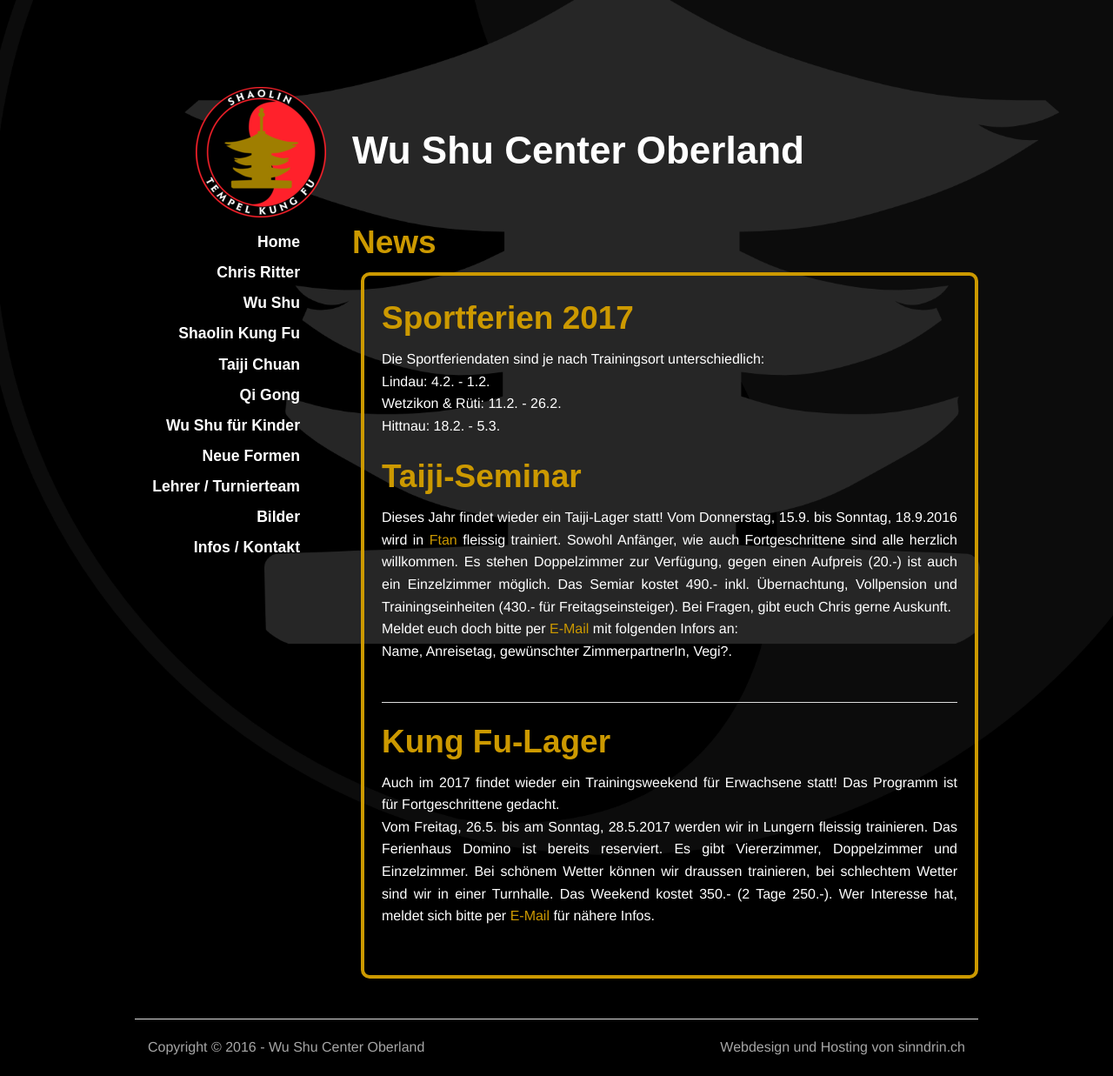
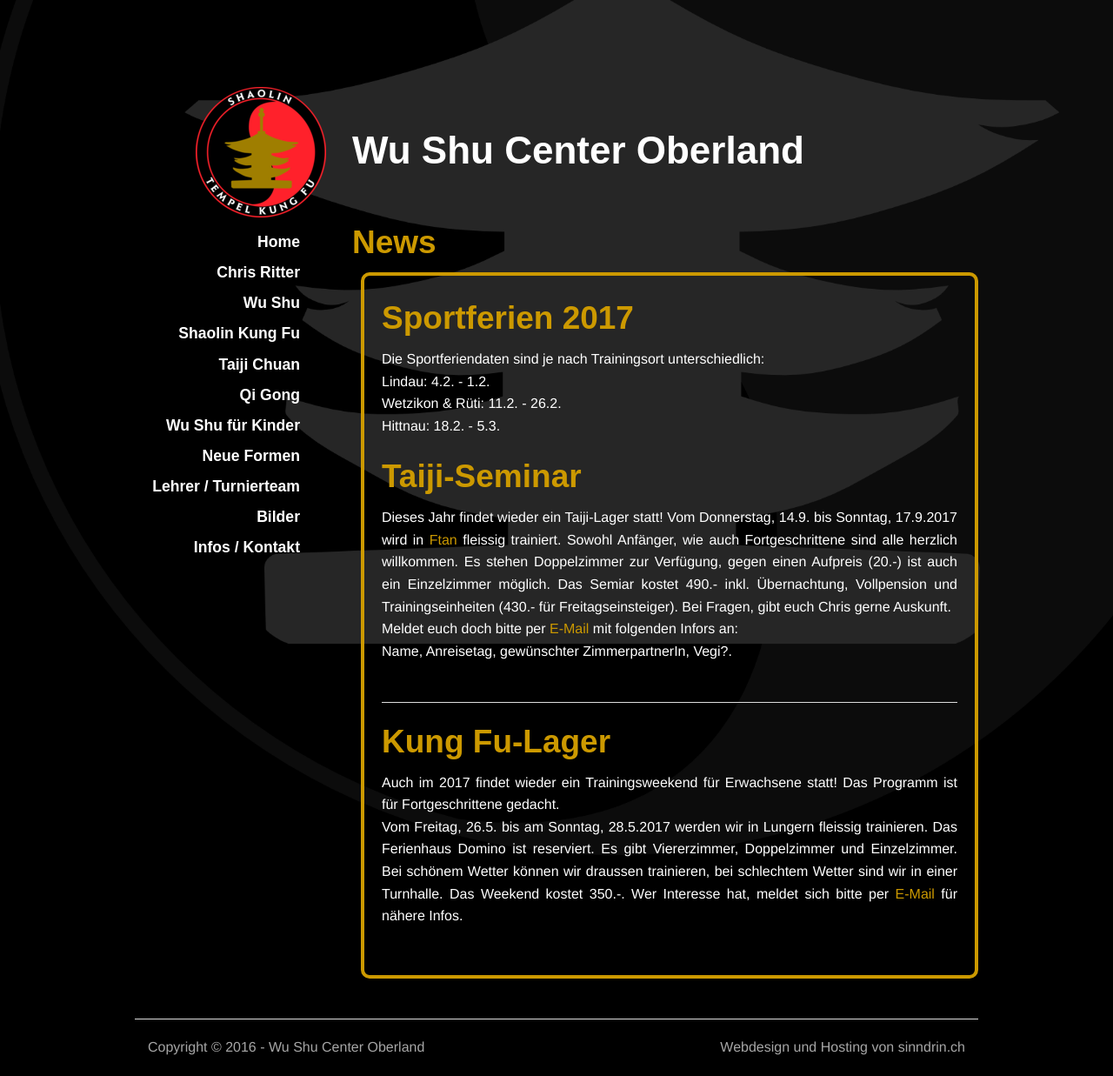
Before and after one commit to wu-shu/wu-shu.github.io, a Jekyll site: the page built from aktuell/index.md, in a window 1280 px wide. Shown: the whole page at 87% size. Built offline with Jekyll 4.4.1, drawn with Linux system fonts in a browser that asks for light colours; some web fonts are replaced; comment, search, counter and statistics services are not loaded.

Commit message:
daten lager

```diff
--- a/aktuell/index.md
+++ b/aktuell/index.md
@@ -11,7 +11,7 @@ Hittnau: 18.2. - 5.3.<br>
 
 ## Taiji-Seminar
 
-Dieses Jahr findet wieder ein Taiji-Lager statt! Vom Donnerstag, 15.9. bis Sonntag, 18.9.2016 wird in [Ftan](http://www.bellavista-ftan.ch/de/index) fleissig trainiert. Sowohl Anfänger, wie auch Fortgeschrittene sind alle herzlich willkommen. Es stehen Doppelzimmer zur Verfügung, gegen einen Aufpreis (20.-) ist auch ein Einzelzimmer möglich. Das Semiar kostet 490.- inkl. Übernachtung, Vollpension und Trainingseinheiten (430.- für Freitagseinsteiger). Bei Fragen, gibt euch Chris gerne Auskunft. <br>
+Dieses Jahr findet wieder ein Taiji-Lager statt! Vom Donnerstag, 14.9. bis Sonntag, 17.9.2017 wird in [Ftan](http://www.bellavista-ftan.ch/de/index) fleissig trainiert. Sowohl Anfänger, wie auch Fortgeschrittene sind alle herzlich willkommen. Es stehen Doppelzimmer zur Verfügung, gegen einen Aufpreis (20.-) ist auch ein Einzelzimmer möglich. Das Semiar kostet 490.- inkl. Übernachtung, Vollpension und Trainingseinheiten (430.- für Freitagseinsteiger). Bei Fragen, gibt euch Chris gerne Auskunft. <br>
 Meldet euch doch bitte per <a href="mailto:kelmel5@yahoo.de">E-Mail</a> mit folgenden Infors an:<br>
 Name, Anreisetag, gewünschter ZimmerpartnerIn, Vegi?.<br>
 <br>
@@ -21,5 +21,5 @@ Name, Anreisetag, gewünschter ZimmerpartnerIn, Vegi?.<br>
 ## Kung Fu-Lager
 
 Auch im 2017 findet wieder ein Trainingsweekend für Erwachsene statt! Das Programm ist für Fortgeschrittene gedacht.<br>
-Vom Freitag, 26.5. bis am Sonntag, 28.5.2017 werden wir in Lungern fleissig trainieren. Das Ferienhaus Domino ist bereits reserviert. Es gibt Viererzimmer, Doppelzimmer und Einzelzimmer. Bei schönem Wetter können wir draussen trainieren, bei schlechtem Wetter sind wir in einer Turnhalle. Das Weekend kostet 350.- (2 Tage 250.-). Wer Interesse hat, meldet sich bitte per <a href="mailto:kelmel5@yahoo.de">E-Mail</a> für nähere Infos.<br>
+Vom Freitag, 26.5. bis am Sonntag, 28.5.2017 werden wir in Lungern fleissig trainieren. Das Ferienhaus Domino ist reserviert. Es gibt Viererzimmer, Doppelzimmer und Einzelzimmer. Bei schönem Wetter können wir draussen trainieren, bei schlechtem Wetter sind wir in einer Turnhalle. Das Weekend kostet 350.-. Wer Interesse hat, meldet sich bitte per <a href="mailto:kelmel5@yahoo.de">E-Mail</a> für nähere Infos.<br>
 <br>
```
